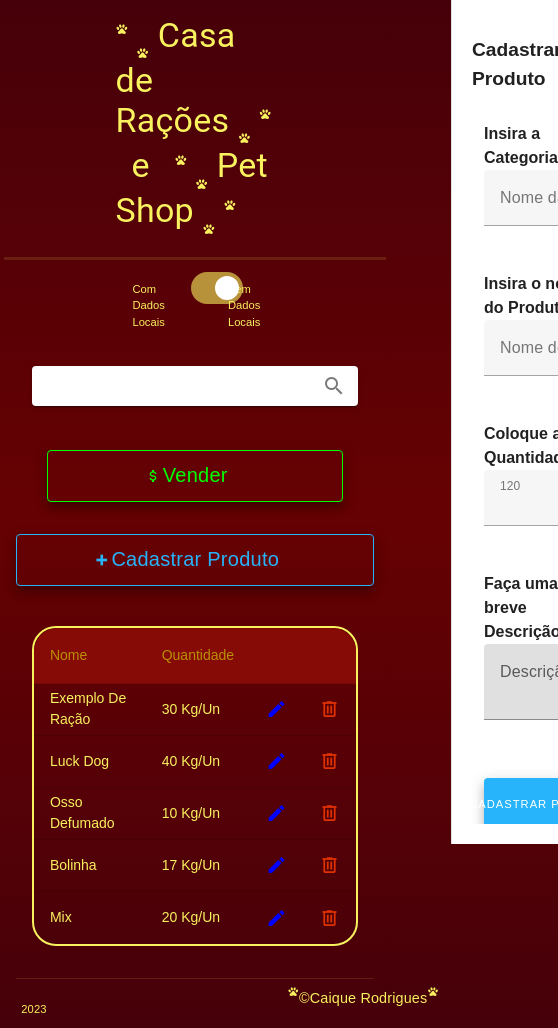
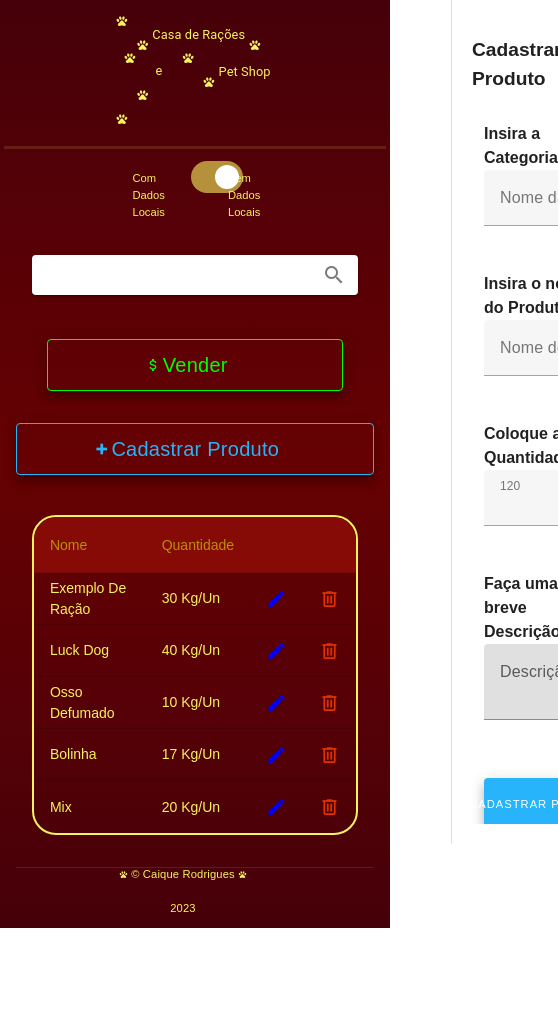
Before and after one commit to Caiqueerodrigues/-controleEstoque-v2, a Nuxt app: page /home in a window 390 px wide. Shown: the whole page, 558 px wide, since content can reach past the window. After the commit the page ends 928 px from the top, so only its background shows below. Built offline with nearby package versions, Linux system fonts and the light colour scheme.

Commit message:
correções na responsividade

```diff
--- a/components/MainPage.vue
+++ b/components/MainPage.vue
@@ -190,15 +190,14 @@
     >
         <v-divider></v-divider>
         <v-row
-            justify="center"
+            justify="center w-100"
         >
             <v-col
-                cols="2"
+                cols="12"
                 class="pa-0 text-center"
             >
                 <p
                     class=" mt-4"
-                    id="copy"
                 >
                     <v-icon>
                         mdi-paw
@@ -339,7 +338,7 @@ export default {
     }
     @media (max-width: 446px) {
         .h4, .v-icon {
-            font-size: .8em;
+            font-size: .8em !important;
         }
         #inicio {
             max-width: 200px !important;
@@ -352,7 +351,6 @@ export default {
            margin: auto !important;
         }
         #copy {
-            min-width: 100vw;
             place-content: center;
             display: flex;
             margin-top: 15px !important;
@@ -361,7 +359,7 @@ export default {
         }
         p {
             font-size: .7rem;
-            max-width: 50px;
+            max-width: 90vw;
             margin: 5px !important;
             padding-top: 4px !important;
         }
```
